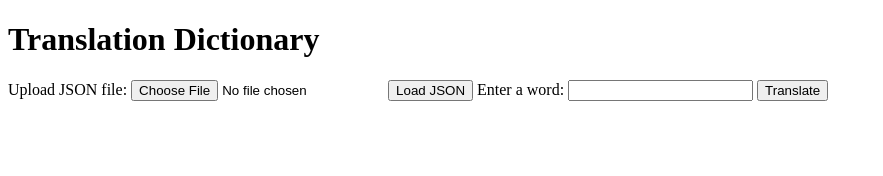
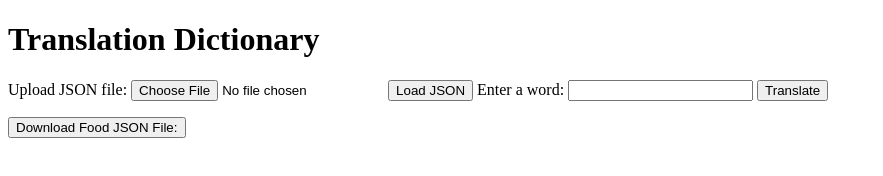
Before and after one commit to MoIraqi/comp1004translationproject, a plain HTML site: page index.html in a window 1280 px wide. Shown: the whole page, without its empty margins (0-883 px from the left). Drawn offline with Linux system fonts and the light colour scheme.

Commit message:
Update index.html

```diff
--- a/index.html
+++ b/index.html
@@ -7,7 +7,6 @@
     <link rel="stylesheet" href="style.css">
 </head>
 <body>
-
     <div class="container">
         <h1>Translation Dictionary</h1>
 
@@ -22,6 +21,11 @@
         <p id="translation-output"></p>
     </div>
 
-      <script src="script.js"></script>
-  </body>
+    <!-- Button to trigger download -->
+    <a href="food.json" download="food.json" class="downloadfood-button">
+        <button>Download Food JSON File:</button>
+    </a>
+
+    <script src="script.js"></script>
+</body>
 </html>
```
